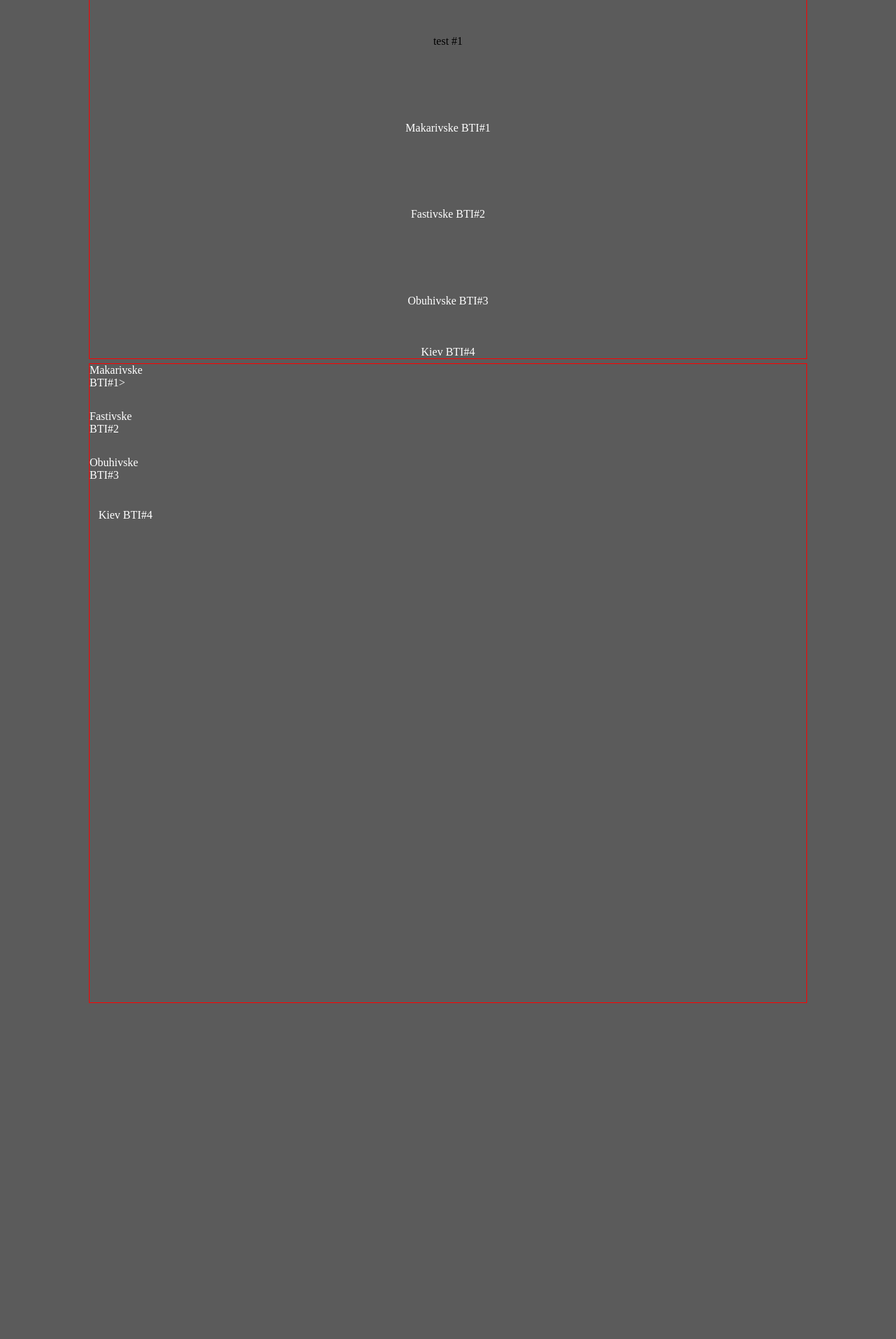
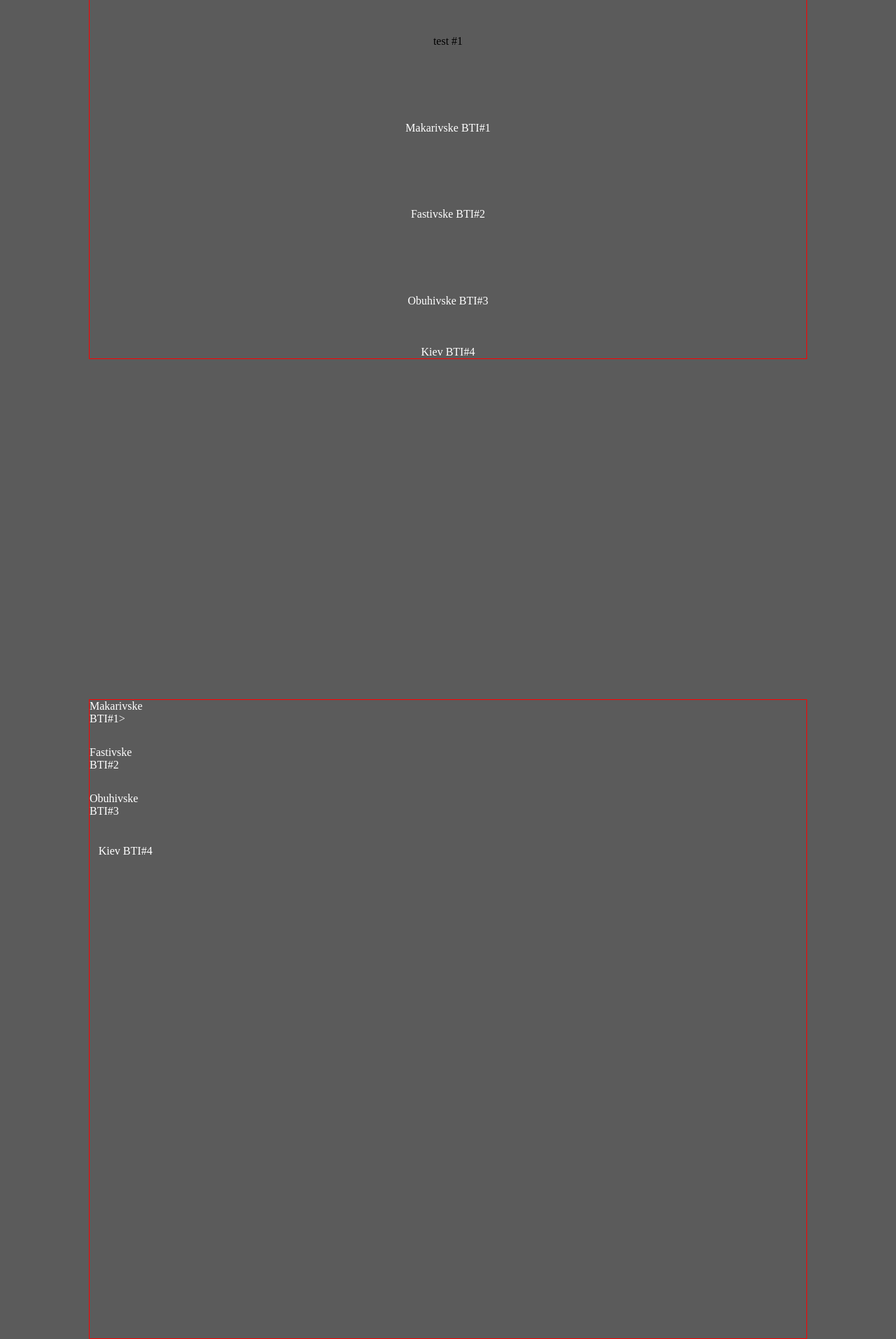
Before and after one commit to garma21/garma21.github.io, a PHP site: page / in a window 1280 px wide. Shown: the part 144-2057 px from the top of the page at 70% size. Before the commit the page ends 1577 px from the top, so only its background shows below. Run offline with PHP 8.4, Linux system fonts and the light colour scheme.

Commit message:
Add files via upload

```diff
--- a/style.css
+++ b/style.css
@@ -24,7 +24,7 @@ body {
 
 .block_test2 {
     position: absolute;
-    top: 140%;
+    top: 200%;
     left: 50%;
     transform: translate(-50%, -50%);
 
```
